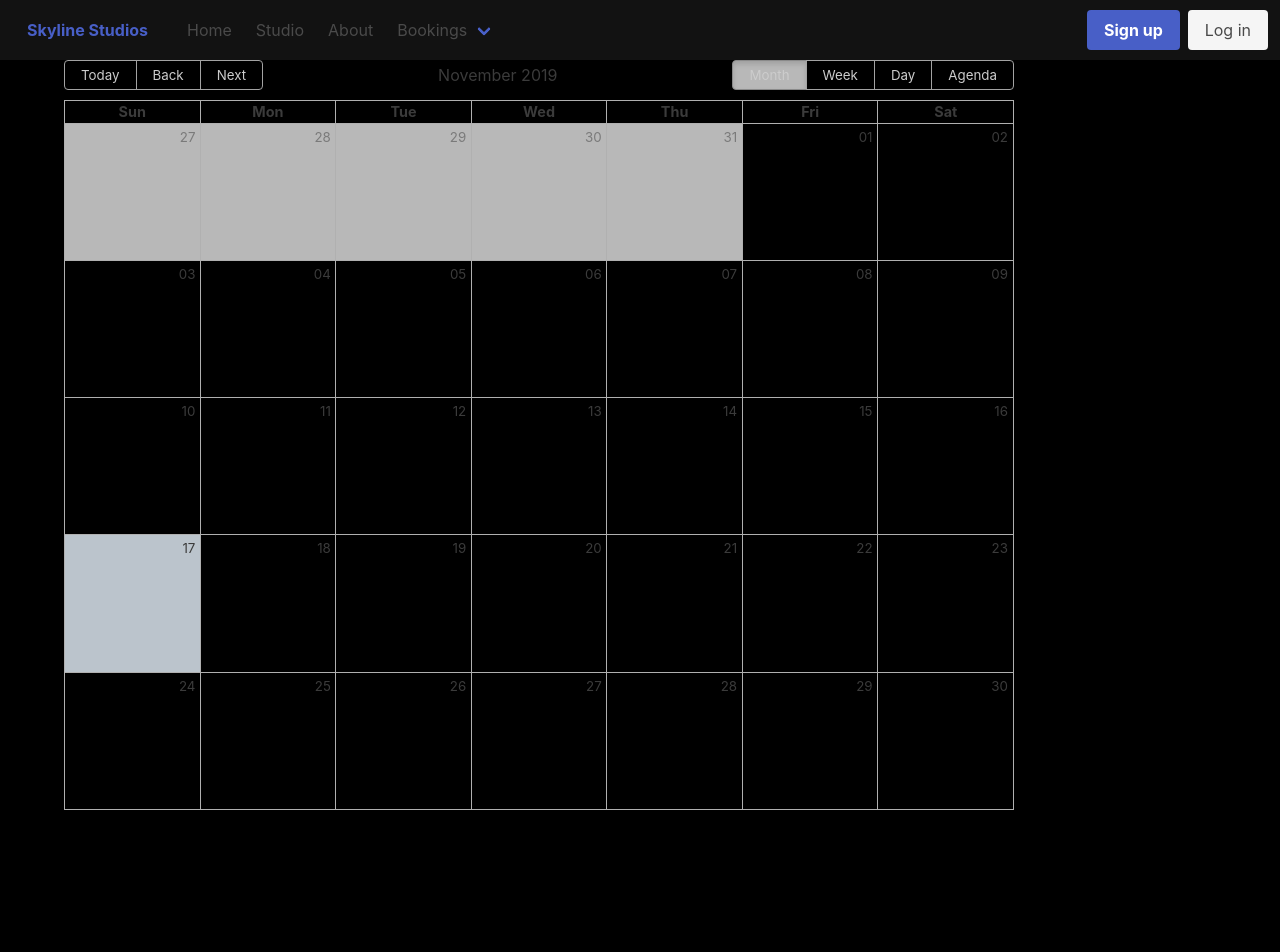
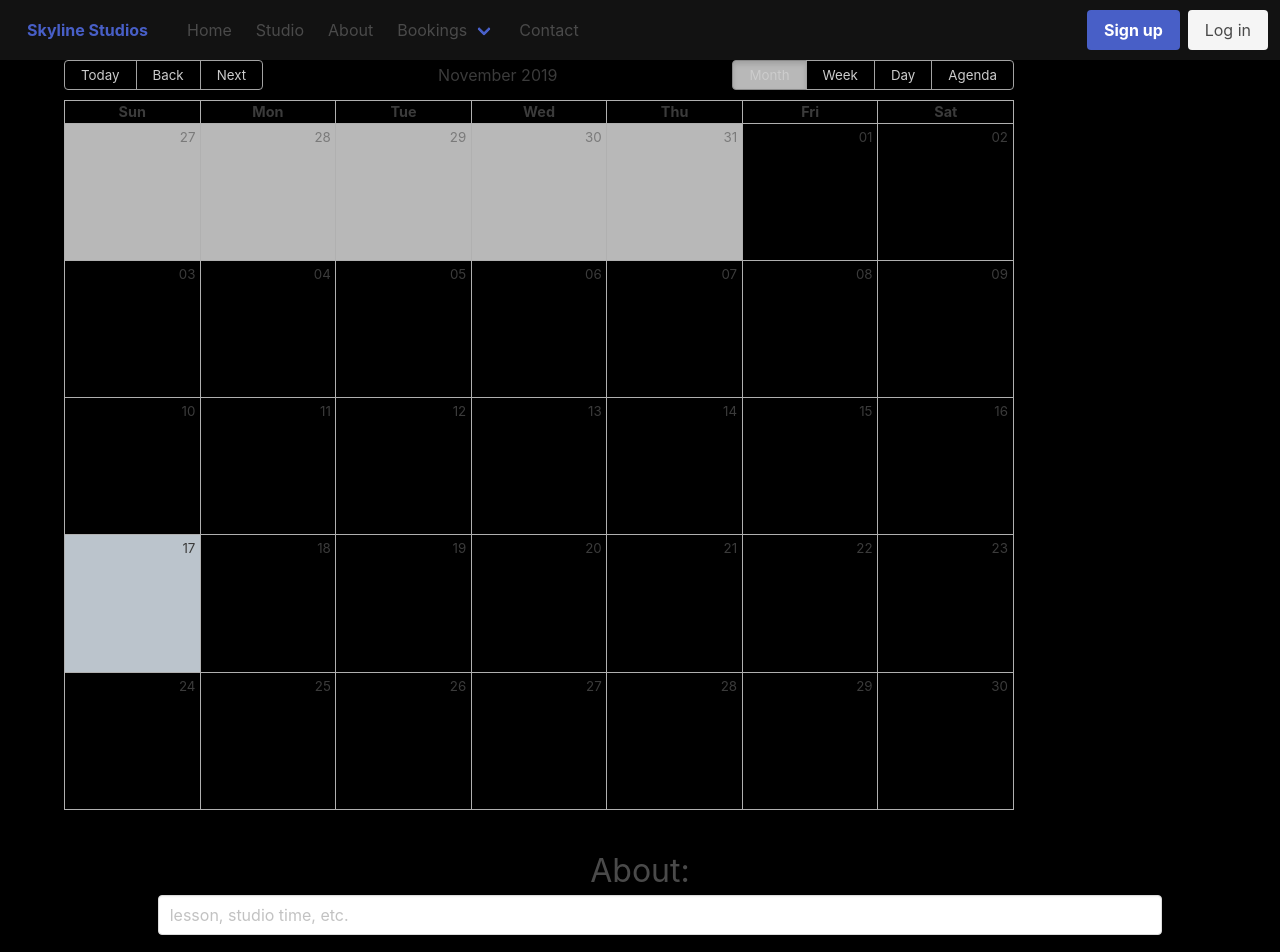
Before and after one commit to skyline6965/Project-3, a React (Create React App) app in the folder client/: page /calendar in a window 1280 px wide. Shown: the top 952 px of the page. Before the commit the page ends 810 px from the top, so only its background shows below. Built offline with nearby package versions, Linux system fonts and the light colour scheme; no server answers.

Commit message:
created contacts page

```diff
--- a/client/src/App.js
+++ b/client/src/App.js
@@ -4,6 +4,7 @@ import Calendar from "./pages/calendar";
 import About from "./pages/about";
 import Login from "./pages/Login";
 import Register from "./pages/Signup";
+import Contact from "./pages/Contact/index.js"
 import SubmitRequest from "./pages/submitrequest"
 import {BrowserRouter as Router, Switch, Route} from "react-router-dom";
 import './App.css';
@@ -29,6 +30,9 @@ class App extends React.Component{
           <Route path="/register">
             <Register />
           </Route>
+          <Route path ="/contact">
+            <Contact />
+          </Route>
           <Route path="/">
             <Home />
           </Route>
--- a/client/src/components/AppointmentForm/AptContainer/style.css
+++ b/client/src/components/AppointmentForm/AptContainer/style.css
@@ -1,9 +1,11 @@
 .form-container {
   margin: auto;
-  text-align: center;
+  align-content: center;
   color: white;
   width: 70%;
+  text-align: left;
 }
+
 
 h2 {
   font-size: 2em;
--- a/client/src/components/AppointmentForm/Form/style.css
+++ b/client/src/components/AppointmentForm/Form/style.css
@@ -11,7 +11,7 @@ label {
 
 input, textarea {
   margin-left: 2%;
-  text-align: right;
+  text-align: left;
 }
 
 input {
--- a/client/src/components/Carousel/CarouselImage/index.js
+++ b/client/src/components/Carousel/CarouselImage/index.js
@@ -9,5 +9,4 @@ function CarouselImage(props){
   )
 }
 
-
 export default CarouselImage;
--- a/client/src/components/ContactForm/Form/style.css
+++ b/client/src/components/ContactForm/Form/style.css
@@ -1,7 +1,7 @@
 .form-line {
   display: block;
   font-size: 2em;
-  width: 100%;
+  width: 80%;
   margin: 2% auto;
 }
 
@@ -11,7 +11,7 @@ label {
 
 input, textarea {
   margin-left: 2%;
-  text-align: right;
+  text-align: left;
 }
 
 input {
--- a/client/src/components/ContactForm/SubmitButton/style.css
+++ b/client/src/components/ContactForm/SubmitButton/style.css
@@ -3,4 +3,5 @@
   height: 15%;
   margin-bottom: 2%;
   font-size: 20px;
+  background-color: royalblue;
 }
--- a/client/src/components/Nav/index.js
+++ b/client/src/components/Nav/index.js
@@ -36,24 +36,25 @@ function Navbar() {
                         <div className="navbar-item has-dropdown is-hoverable">
                             <Link className="navbar-link" to="/calendar">
                                 Bookings
-                    </Link>
+                            </Link>
 
                             <div className="navbar-dropdown">
                                 <Link className="navbar-item" to="/submitrequest">
                                     Schedule Appointments
-											</Link>
+								</Link>
                                 <hr className="navbar-divider"></hr>
                                 <Link className="navbar-item" to="/calendar">
                                     See Availability
-          									</Link>
+          						</Link>
                                 <Link className="navbar-item" to="/lessons">
                                     Lessons
-          									</Link>
-                                <Link className="navbar-item" to="/jobs">
-                                    Jobs
-          									</Link>
+          						</Link>
                             </div>
                         </div>
+
+                        <Link className="navbar-item" to="/contact">
+                            Contact
+                        </Link>
                     </div>
 
                     <div className="navbar-end">
@@ -64,7 +65,7 @@ function Navbar() {
                                 </Link>
                                 <Link className="button is-light" to="/login">
                                     Log in
-         												</Link>
+         						</Link>
                             </div>
                         </div>
                     </div>
--- /dev/null
+++ b/client/src/pages/Contact/index.js
@@ -0,0 +1,16 @@
+import React from "react";
+import Navbar from "../../components/Nav";
+import FormContainer from "../../components/ContactForm/FormContainer";
+
+
+
+function Contact() {
+    return (
+        <div className="column is-one-half">
+            <Navbar />
+            <FormContainer />
+        </div>
+    )
+}
+
+export default Contact;
--- a/client/src/pages/calendar.js
+++ b/client/src/pages/calendar.js
@@ -3,22 +3,27 @@ import 'bulma/css/bulma.css'
 import Navbar from "../components/Nav"
 import CalendarContainer from "../components/Calendar/Body"
 import '../App.css';
+import FormContainer from "../components/AppointmentForm/Form"
 
 function CalendarPage() {
-  return(
+  return (
     <div>
-
       <Navbar />
         <div>
           {/* use "className='form-color'" for gray background */}
           <section className='hero'>
-          <div className= 'hero-body'>
-            <div className= 'container calendar'>
+            <div className='hero-body'>
+              <div className='container calendar'>
 
                 <CalendarContainer />
 
               </div>
             </div>
+
+            <div className="column is-one-half">
+              <FormContainer />
+            </div>
+
           </section>
         </div>
     </div>
--- a/client/src/pages/submitrequest.js
+++ b/client/src/pages/submitrequest.js
@@ -6,20 +6,15 @@ import AptContainer from "../components/AppointmentForm/AptContainer";
 import '../App.css';
 
 function SubmitRequest() {
-  return(
+  return (
     <div>
-    <Navbar />
-    <div className="columns is-multiline is-mobile">
-    <div className="column is-one-half">
-    <AptContainer />
-    </div>
-      <div className="column is-one-half">
-       <FormContainer />
+      <Navbar />
+      <div className="columns is-multiline is-mobile">
+        <div className="column is-one-half">
+          <AptContainer />
+        </div>
       </div>
     </div>
-    </div>
-
-
   )
 };
 
```
Also changed, not shown: client/src/pages/home.js (deleted, +0 -29 lines). Lines whose indentation alone changed are shown as unchanged.
